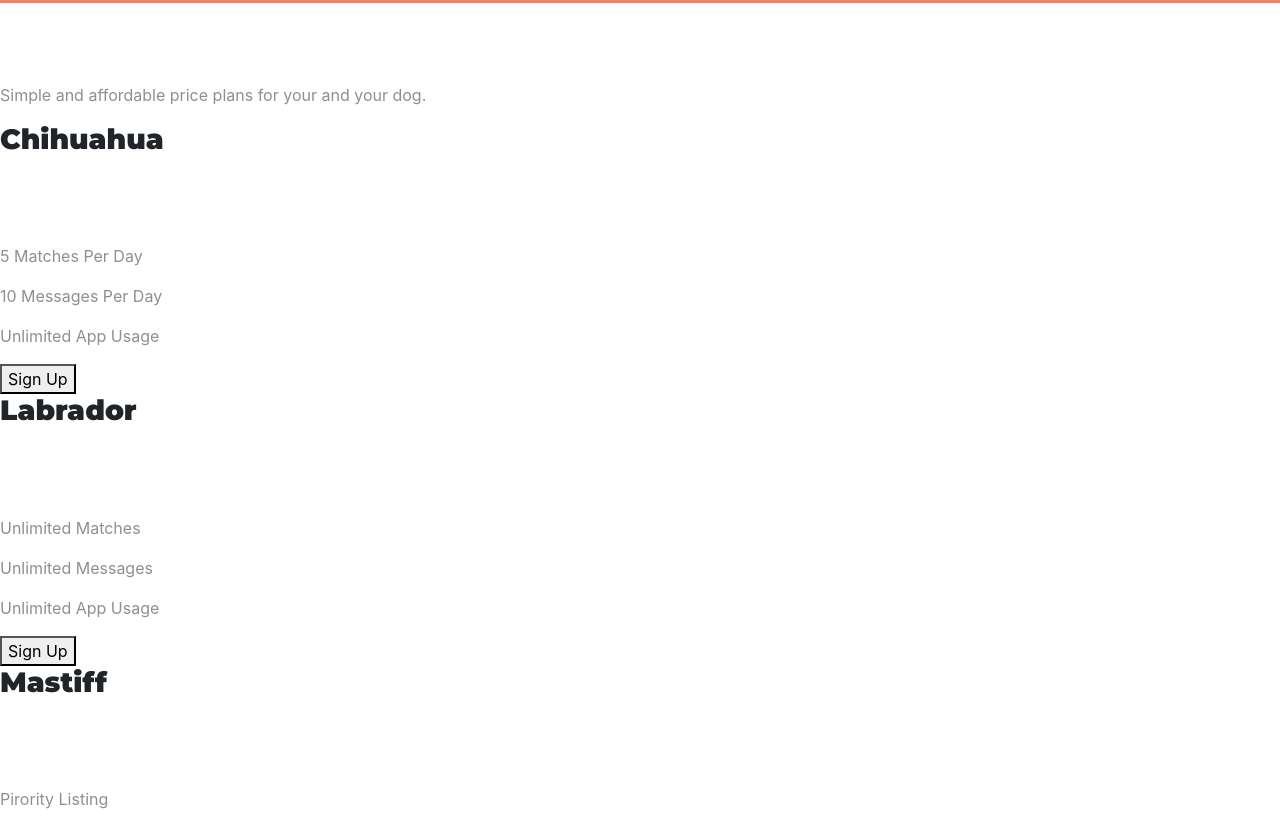
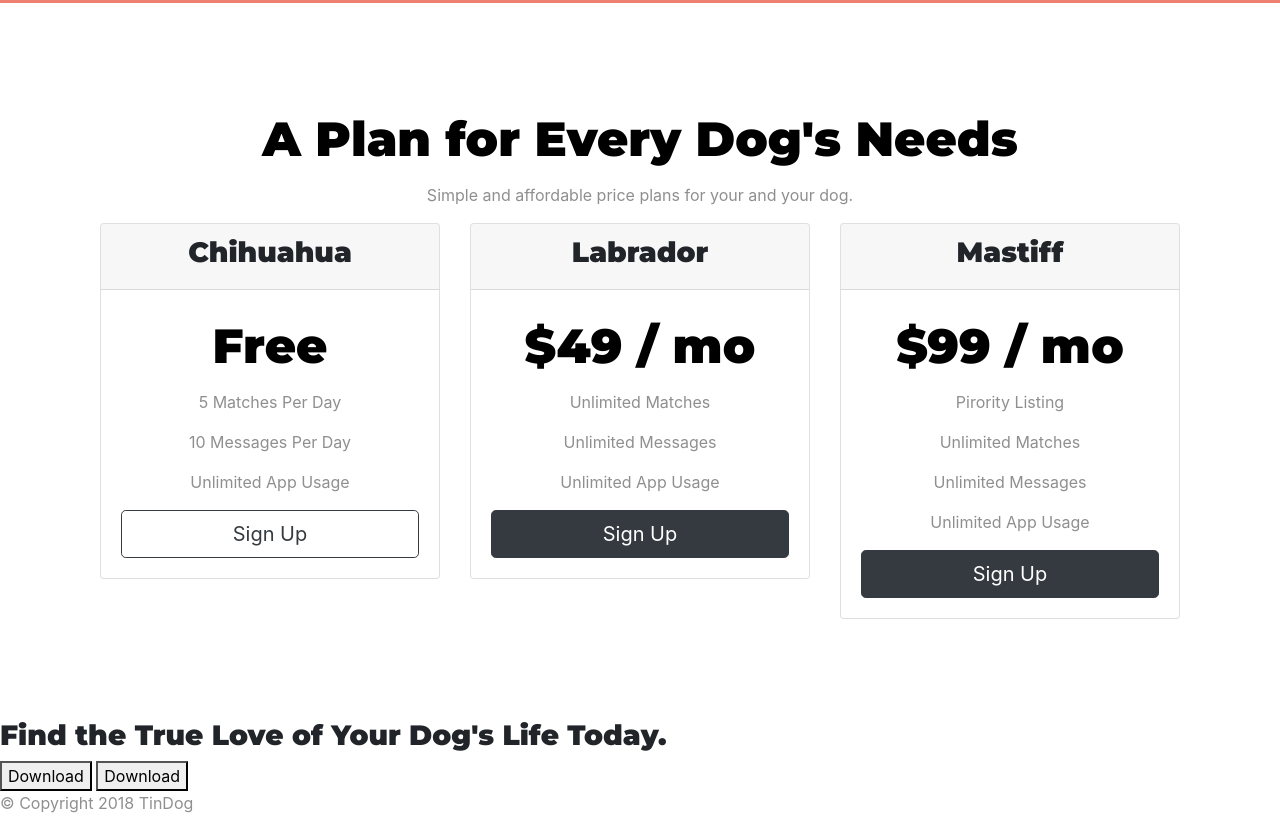
Before and after one commit to arshdeepdgreat/tindog, a plain HTML site: page index.html in a window 1280 px wide. Shown: the part 1731-2555 px from the top of the page. Drawn offline with nearby package versions, Linux system fonts and the light colour scheme.

Commit message:
Cards explored

```diff
--- a/css/styles.css
+++ b/css/styles.css
@@ -13,6 +13,9 @@ h2{
     font-size: 3rem;
     line-height: 1.5;
     color: white;
+}
+.black{
+    color: black;
 }
 .container-fluid{
     padding:3% 15%;
@@ -96,3 +99,21 @@ p{
 .carousel-item{
     padding:7% 15%; ;
 }
+
+#pricing{
+    padding: 100px;
+    text-align: center;
+}
+.pricing-column{
+    padding: 3% 2%;
+}
+
+@media (max-width: 1028px){
+    .phone{
+        position: static;
+        transform: rotate(0);
+    }
+    #title{
+        text-align: center;
+    }
+}
--- a/index.html
+++ b/index.html
@@ -130,33 +130,61 @@
 
   <section id="pricing">
 
-    <h2>A Plan for Every Dog's Needs</h2>
+    <h2 class="black">A Plan for Every Dog's Needs</h2>
     <p>Simple and affordable price plans for your and your dog.</p>
 
-
+    <div class="row">
+      <div class="col-lg-4 col-md-6">
+        <div class="card">
+          <div class="card-header">
             <h3>Chihuahua</h3>
-    <h2>Free</h2>
+          </div>
+          <div class="card-body">
+            <h2 class="black">Free</h2>
             <p>5 Matches Per Day</p>
             <p>10 Messages Per Day</p>
             <p>Unlimited App Usage</p>
-    <button type="button">Sign Up</button>
+            <button  class="btn btn-lg btn-block btn-outline-dark" type="button">Sign Up</button>
 
+          </div>
+        </div>
+      </div>
 
+      <div class="col-lg-4 col-md-6">
+        <div class="card">
+          <div class="card-header">
             <h3>Labrador</h3>
-    <h2>$49 / mo</h2>
+
+          </div>
+          <div class="card-body">
+            <h2 class="black">$49 / mo</h2>
             <p>Unlimited Matches</p>
             <p>Unlimited Messages</p>
             <p>Unlimited App Usage</p>
-    <button type="button">Sign Up</button>
+            <button class="btn btn-lg btn-block btn-dark" type="button">Sign Up</button>
+          </div>
+        </div>
+      </div>
 
-
+      <div class="col-lg-4">
+        <div class="card">
+          <div class="card-header">
             <h3>Mastiff</h3>
-    <h2>$99 / mo</h2>
+          </div>
+          <div class="card-body">
+            <h2 class="black">$99 / mo</h2>
             <p>Pirority Listing</p>
             <p>Unlimited Matches</p>
             <p>Unlimited Messages</p>
             <p>Unlimited App Usage</p>
-    <button type="button">Sign Up</button>
+            <button class="btn btn-lg btn-block btn-dark" type="button">Sign Up</button>
+          </div>
+        </div>
+      </div>
+
+
+
+
 
   </section>
 
```
Lines whose indentation alone changed are shown as unchanged.
